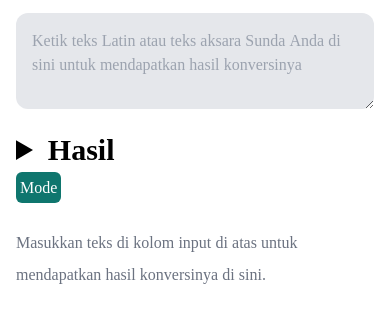
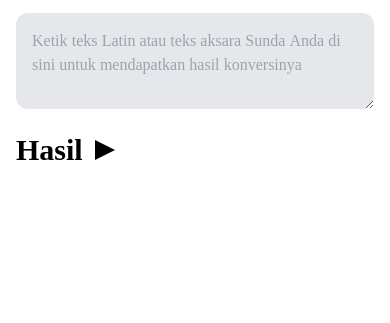
Before and after one commit to raihankr/aksara-sunda, a website: page public/konverter/index.html in a window 390 px wide. Shown: the part 195-518 px from the top of the page. Drawn offline with nearby package versions, Linux system fonts and the light colour scheme.

Commit message:
improved responsibility

```diff
--- a/public/konverter/index.html
+++ b/public/konverter/index.html
@@ -30,13 +30,11 @@
                 class="mb-4 w-full min-h-[6rem] p-4 bg-gray-200 rounded-xl"></textarea>
         </div>
         <div id="output-wrap" class="md:w-1/2 md:p-6">
-            <details class="md:hidden">
-                <summary class="font-bold text-3xl mb-2">Hasil</summary>
-            </details>
+            <button onclick="resultToggle()" class="font-bold text-3xl mb-2 md:hidden">Hasil<span class="ml-3 inline-block w-0 h-0 border-l-black border-l-[20px] border-y-transparent border-y-[10px] "></span></button>
             <p class="font-bold text-3xl mb-2 hidden md:block">Hasil</p>
-            <div>
+            <div class="hidden md:block">
                 <p id="mode" class="inline bg-teal-700 text-white p-1 rounded-md">Mode</p>
-                <p id="output" class="w-full h-fit mt-6 text-2xl whitespace-pre-line"><span
+                <p id="output" class="w-full h-fit mt-6 text-2xl md:text-4xl !leading-relaxed whitespace-pre-line"><span
                         class="text-base text-gray-500">Masukkan teks di kolom input di atas untuk mendapatkan hasil konversinya di sini.</span></p>
             </div>
         </div>
@@ -45,6 +43,14 @@
     <script src="/script/global.js"></script>
     <script src="/script/converter.js"></script>
     <script>
+        let resultOpen = window.innerWidth >= 768 ? true : false;
+        function resultToggle() {
+            $('#output-wrap>div').slideToggle();
+            resultOpen = !resultOpen;
+            if (resultOpen) $("#output-wrap>button>span").css.rotate = '90deg';
+            else $('#output-wrap>button>span').css.rotate = '0';
+        }
+
         $('#input').on('input', () => {
             let input = $('#input').val(),
                 mode = !input ? false : ((input.match(/[\u1b80-\u1bbf]/i)) ? 'latin' : 'sunda'),
```
Also changed, not shown: public/style/output.css.
